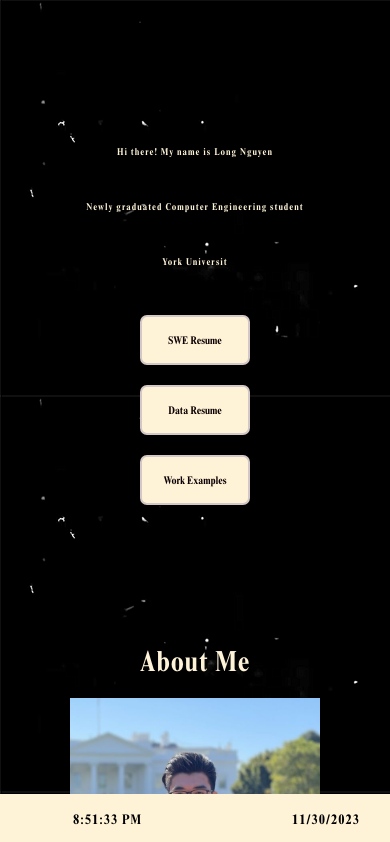
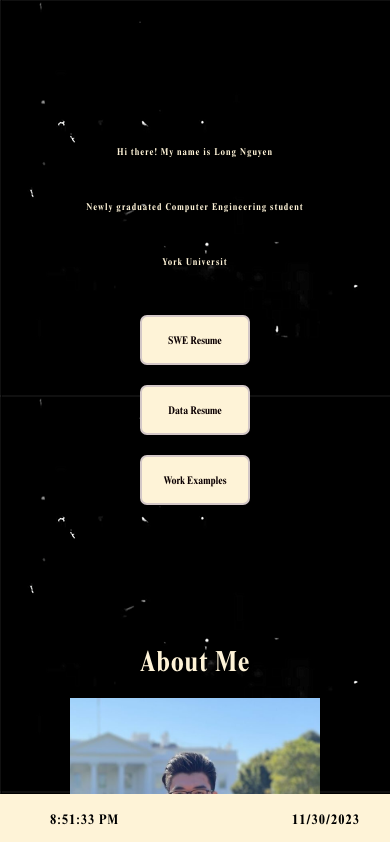
Before and after one commit to tenlalong/portfolio-website, a React (Create React App) app: page / in a window 390 px wide. Shown: the top 842 px of the page. Built offline with nearby package versions, Linux system fonts and the light colour scheme.

Commit message:
Fix date changes

```diff
--- a/src/pages/components/body/Body.css
+++ b/src/pages/components/body/Body.css
@@ -3,6 +3,11 @@
     text-align: right !important;
     margin-right: 40px !important;
     }
+
+    .current-time {
+        text-align: left !important;
+        margin-left: 40px !important;
+        }
     }
 .body {
     min-height: 100vh;
```
